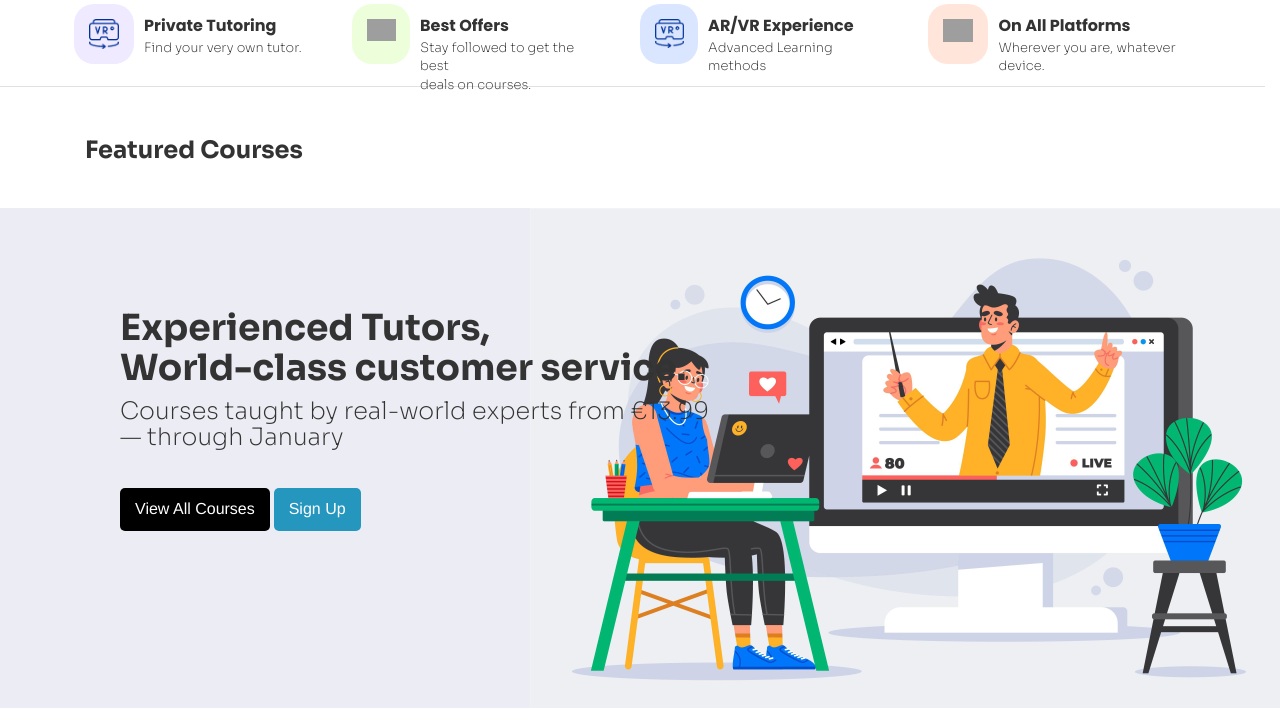
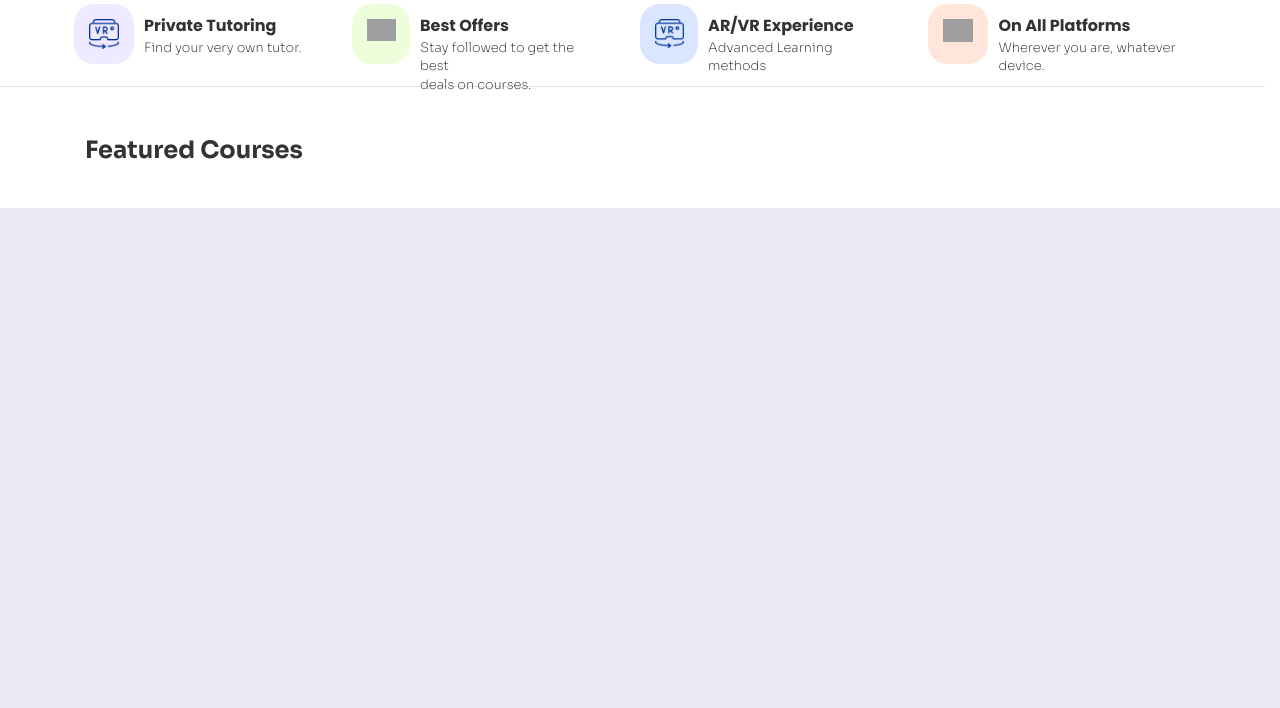
Before and after one commit to SteevenAlbert/IS3-Online-Tutoring, a PHP site: page /src/public/home.php in a window 1280 px wide. Shown: the part 593-1301 px from the top of the page. After the commit the page ends 801 px from the top, so only its background shows below. Run offline with PHP 8.4, Linux system fonts and the light colour scheme; data that the repository does not hold is empty; some libraries are stand-ins or nearby versions; grey boxes are pictures that could not be loaded.

Commit message:
Home CSS\

```diff
--- a/src/public/home.php
+++ b/src/public/home.php
@@ -136,20 +136,6 @@ $result = $conn->query($getCoursesQuery);
     </div>
 
 
-    <div class="Banner">
-        <div class="BannerElements">
-            <div class="BannerText">
-                <h1> Experienced Tutors,<br> World-class customer service. </h1>
-                <h2> Courses taught by real-world experts from €13.99<br> — through January </h2>
-            </div>
-            <div class="BannerButtons">
-                <a href="/IS3-Online-Tutoring/src/view/viewApprovedCourses.php"><button class="BannerButton"><span>View All Courses </span></button></a>
-                <a href="/IS3-Online-Tutoring/src/public/RegisterForm.php"><button id="BB2" class="BannerButton"><span>Sign Up </span></button></a>
-            </div>
-        </div>
-        <img src="../../resources/images/homeIllustration.jpg">
-    </div>
-
 
 
 
```
